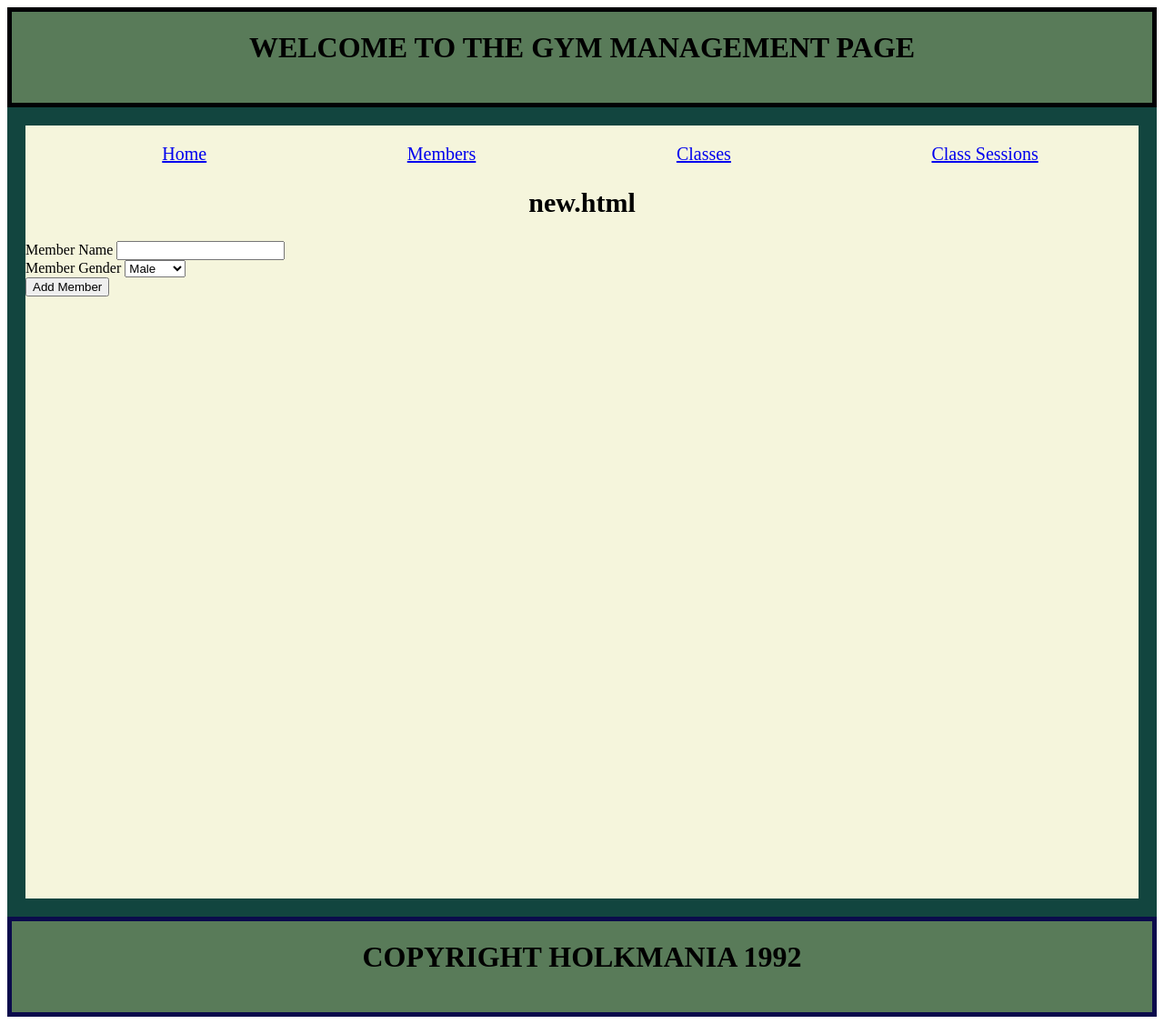
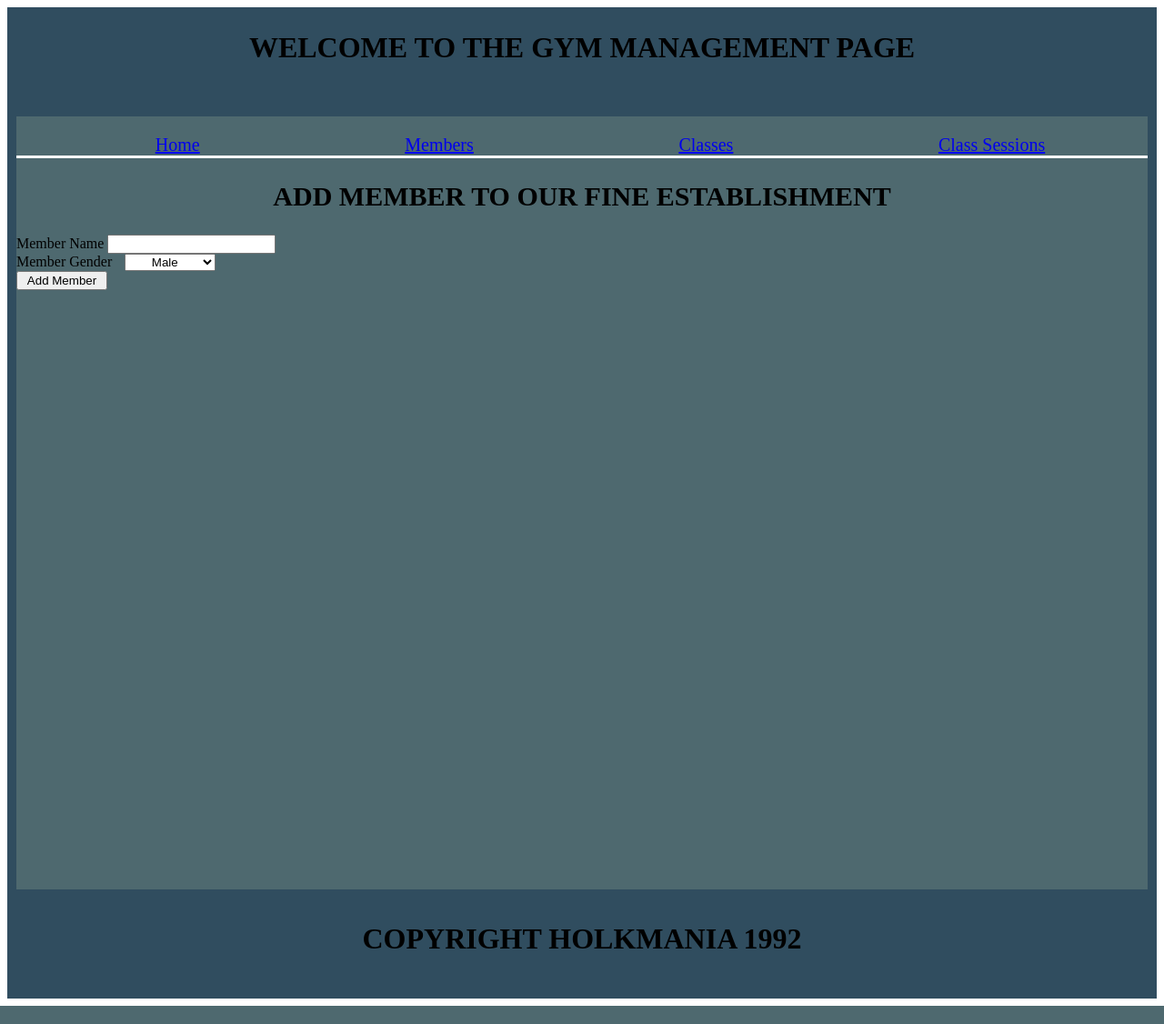
Before and after one commit to bvalch/gym_project_python, a Flask app: page /members/new in a window 1280 px wide. Shown: the whole page at 91% size. Run offline with Flask 2, Linux system fonts and the light colour scheme.

Commit message:
more awful css yaya

```diff
--- a/TEMPLATES/members/new.html
+++ b/TEMPLATES/members/new.html
@@ -1,6 +1,6 @@
 {%extends 'base.html'%}
 {%block content%}
-<h1>new.html</h1>
+<h1>ADD MEMBER TO OUR FINE ESTABLISHMENT</h1>
 
 <form action="/members" method="POST">
     <div>
@@ -15,8 +15,9 @@
     </select>
 
     </div>
-<button type="submit">Add Member</button>
-
+    <div id="create_mmbr_form"></div>
+<button type="submit" id="member_btn2">Add Member</button>
+</div>
 
 </form>
 
--- a/controllers/gymclass_controller.py
+++ b/controllers/gymclass_controller.py
@@ -68,7 +68,7 @@ def add_member(id):
         gymsession_repo.save(gymsession)
         return redirect("/classes")
     else:
-        return 'error'
+        return 'TOO MANY MEMBERS IN THIS CLASS BROTHER'
 
 @gymclasses_blueprint.route("/gymsession/<id>/attending")
 def show_attending(id):
--- a/static/css/base.css
+++ b/static/css/base.css
@@ -1,26 +1,25 @@
 body>header{
     text-align: center;
     height:100px;
-    background: rgb(89, 123, 89);
-    border: solid 5px rgb(1, 1, 5);
+    background: rgb(48, 77, 95);
+    border: solid 5px rgb(48, 77, 95);
 
 }
 body>footer{
 
     text-align: center;
     height:100px;
-    background: rgb(89, 123, 89);
-    border: solid 5px rgb(11, 11, 76);
+    background: rgb(48, 77, 95);
+    border: solid 5px rgb(48, 77, 95);
 
 
 }
 body>main{
-    background: beige;
+    background: rgb(78, 105, 111);
     height: 850px;
+    padding:right 110px;
+    border:solid 10px rgb(48, 77, 95);
 
-    padding: left solid green;
-    padding:right 110px;
-    border:solid 20px rgb(18, 69, 63)
 
 }
 body>main>nav>ul{
@@ -30,13 +29,24 @@ body>main>nav>ul{
     display:flex;
     justify-content: space-around;
     flex-direction: row;
+    border-bottom:solid white;
+
 
 
 }
 body>main>section>h1{
     text-align: center;
 }
-#hulk{
+#hulk,img{
+    border-radius:5%;
+    display:flex;
+    justify-content: space-around;
+    margin-left:3%;
+
+    max-width:90%;
+    height:auto;
+    width:auto;
+
     text-align: center;
 }
 
@@ -44,41 +54,7 @@ body>main>section>h1{
     text-align:center;
     font-size: 30px;
  }
-/* #member_table {
-    border-collapse: collapse;
-    margin: 35px 20px;
-    font-size: 0.9em;
-    font-family: sans-serif;
-    min-width: 800px;
-    box-shadow: 0 0 20px rgba(0, 0, 0, 0.15);
-    border-bottom: 1px solid #1b0909;
-}
-#name td {
-    background-color: #009879;
-    color: #ffffff;
-    text-align:justify;
-    border-bottom: 1px solid #000000;
-}
-#member_table th{
-    color:rgb(255, 0, 0);
-    text-align:inherit;
-    box-shadow: 0 0 20px rgba(0, 0, 0, 0.15);
-    border-bottom: 1px solid #000000;
-}
 
-#status{
-    text-align: end;
-    border-collapse: collapse;
-    box-shadow: 0 0 20px rgba(0, 0, 0, 0.15);
-    border-bottom: 1px solid #000000;
-}
-#sex{
-    margin-left:20%;
-    text-align:center absolute;
-    box-shadow: 0 0 20px rgba(0, 0, 0, 0.15);
-    border-bottom: 1px solid #050505;
-} */
-/* */
 #member_table{
     width: 80%;
     margin: 20px 60px;
@@ -125,3 +101,44 @@ body>main>section>h1{
     height:50px;
     position:center
 }
+
+#member_btn{
+    text-align: center;
+}
+#gender_select{
+    text-align:center;
+    margin-top: -25px;
+    margin-left:10px
+}
+#member_btn1{
+    text-align:center;
+}
+#member_btn_edit{
+    text-align:center
+}
+
+#submit_edit{
+    text-align:center;
+    margin-top:20px;
+}
+#gender{
+    width:100px;
+    margin-left:10px;
+    text-align:center
+}
+#member_btn2{
+    width:100px;
+}
+
+#reate_mmbr_form{
+    display:flex;
+    justify-content: space-between;
+}
+/* edit deactivate page */
+#member_deactivate_btn{
+    text-align:center;
+    margin-top:10px;
+}
+#deactivate_msg{
+    text-align:center
+}
```
Also changed, not shown: TEMPLATES/members/deactivate.html (+4 -3 lines), TEMPLATES/members/edit.html (+8 -7 lines), TEMPLATES/members/show.html (+11 -5 lines).
